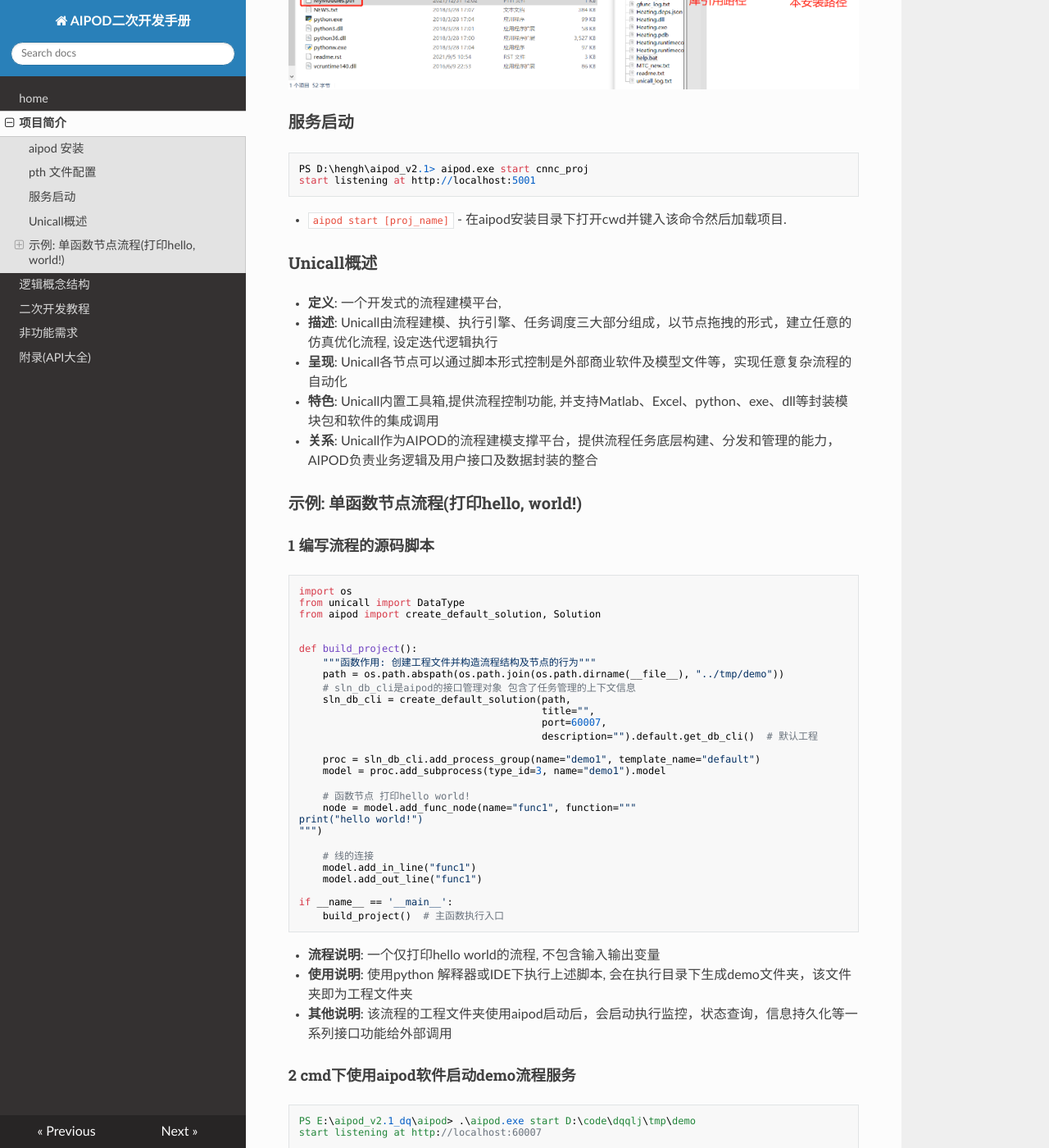
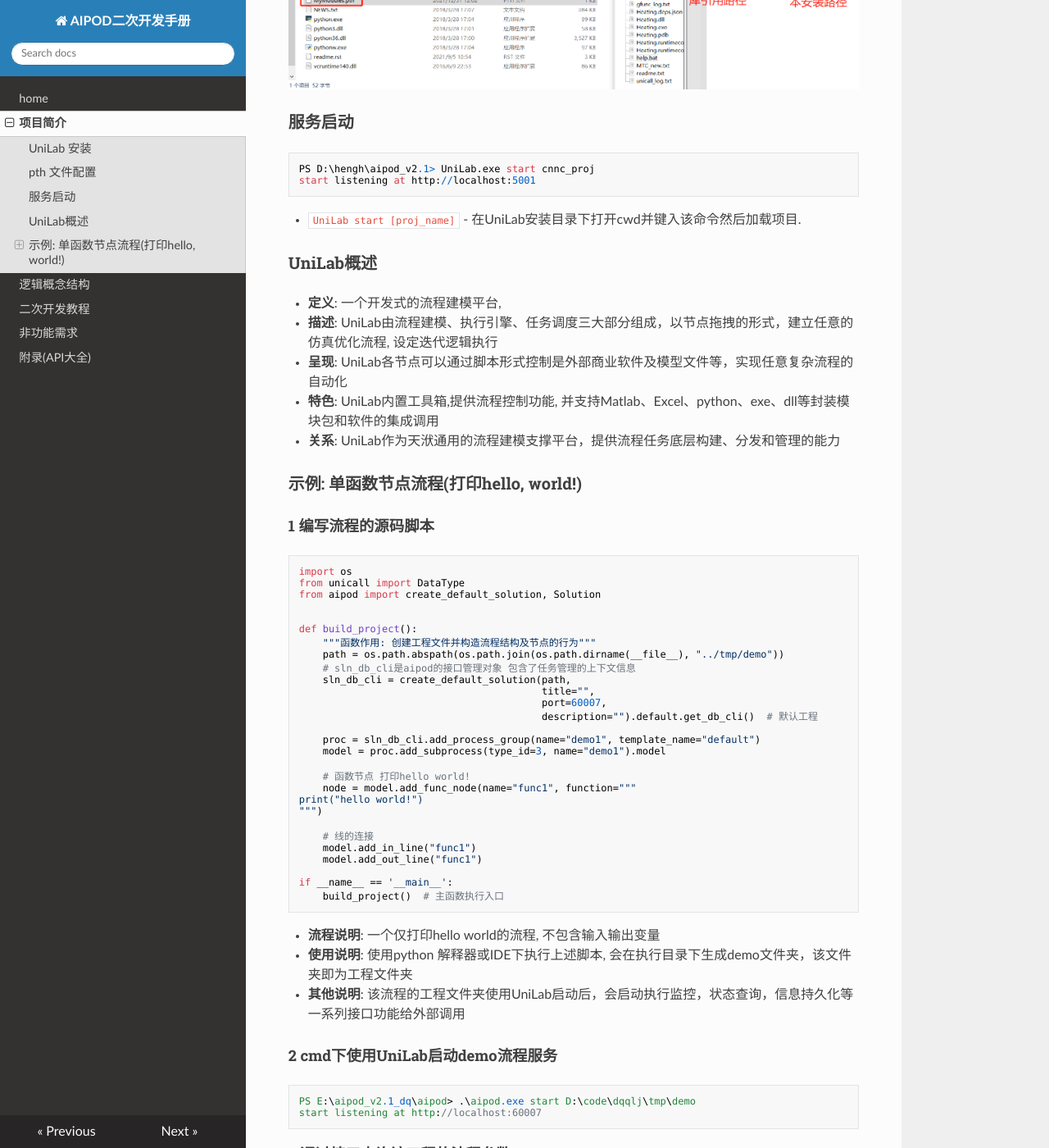
Before and after one commit to solheng/UnilabDoc, an MkDocs documentation site: the page built from docs/项目简介.md, in a window 1280 px wide and 1400 px high, scrolled down 683 px. Shown: the whole window at 82% size. Built offline with MkDocs 1.6.1, drawn with Linux system fonts in a browser that asks for light colours; nearby versions of some CDN libraries; some of the changed text lies outside the part shown.

Commit message:
平台改名UniLab

```diff
--- a/docs/项目简介.md
+++ b/docs/项目简介.md
@@ -1,6 +1,6 @@
 ## 基础环境搭建和启动
-### aipod 安装
-* 下载并安装最新的aipod客户端并配置license(联系郭震)
+### UniLab 安装
+* 下载并安装最新的UniLab平台并配置license(联系郭震)
 * 通过链接下载并安装[Python3.6](https://www.python.org/downloads/release/python-365/)
 
 ### pth 文件配置
@@ -14,19 +14,19 @@
 
 ### 服务启动
 
-    PS D:\hengh\aipod_v2.1> aipod.exe start cnnc_proj
+    PS D:\hengh\aipod_v2.1> UniLab.exe start cnnc_proj
     start listening at http://localhost:5001
 
-* `aipod start [proj_name]` - 在aipod安装目录下打开cwd并键入该命令然后加载项目.
+* `UniLab start [proj_name]` - 在UniLab安装目录下打开cwd并键入该命令然后加载项目.
 
 
 
-### Unicall概述
+### UniLab概述
 * **定义**: 一个开发式的流程建模平台,
-* **描述**: Unicall由流程建模、执行引擎、任务调度三大部分组成，以节点拖拽的形式，建立任意的仿真优化流程, 设定迭代逻辑执行
-* **呈现**: Unicall各节点可以通过脚本形式控制是外部商业软件及模型文件等，实现任意复杂流程的自动化
-* **特色**: Unicall内置工具箱,提供流程控制功能, 并支持Matlab、Excel、python、exe、dll等封装模块包和软件的集成调用
-* **关系**: Unicall作为AIPOD的流程建模支撑平台，提供流程任务底层构建、分发和管理的能力，AIPOD负责业务逻辑及用户接口及数据封装的整合
+* **描述**: UniLab由流程建模、执行引擎、任务调度三大部分组成，以节点拖拽的形式，建立任意的仿真优化流程, 设定迭代逻辑执行
+* **呈现**: UniLab各节点可以通过脚本形式控制是外部商业软件及模型文件等，实现任意复杂流程的自动化
+* **特色**: UniLab内置工具箱,提供流程控制功能, 并支持Matlab、Excel、python、exe、dll等封装模块包和软件的集成调用
+* **关系**: UniLab作为天洑通用的流程建模支撑平台，提供流程任务底层构建、分发和管理的能力
 
 ### 示例: 单函数节点流程(打印hello, world!)
 #### 1 编写流程的源码脚本
@@ -61,8 +61,8 @@
 
 * **流程说明**: 一个仅打印hello world的流程, 不包含输入输出变量
 * **使用说明**: 使用python 解释器或IDE下执行上述脚本, 会在执行目录下生成demo文件夹，该文件夹即为工程文件夹
-* **其他说明**: 该流程的工程文件夹使用aipod启动后，会启动执行监控，状态查询，信息持久化等一系列接口功能给外部调用
-#### 2 cmd下使用aipod软件启动demo流程服务
+* **其他说明**: 该流程的工程文件夹使用UniLab启动后，会启动执行监控，状态查询，信息持久化等一系列接口功能给外部调用
+#### 2 cmd下使用UniLab启动demo流程服务
     PS E:\aipod_v2.1_dq\aipod> .\aipod.exe start D:\code\dqqlj\tmp\demo
     start listening at http://localhost:60007
 #### 3 通过接口查询该工程的流程参数
```
Also changed, not shown: docs/index.md (+6 -6 lines), docs/二次开发教程.md (+3 -3 lines), docs/逻辑概念结构.md (+9 -1 lines).
